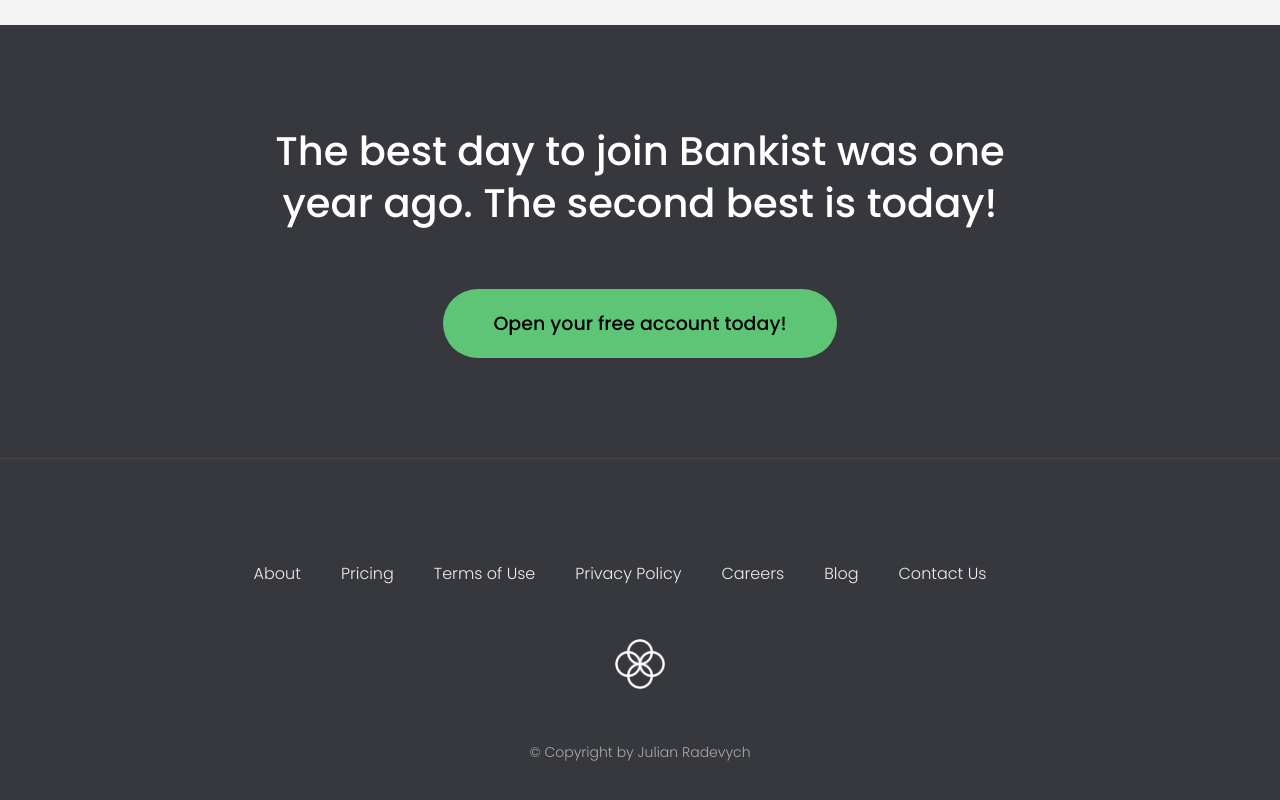
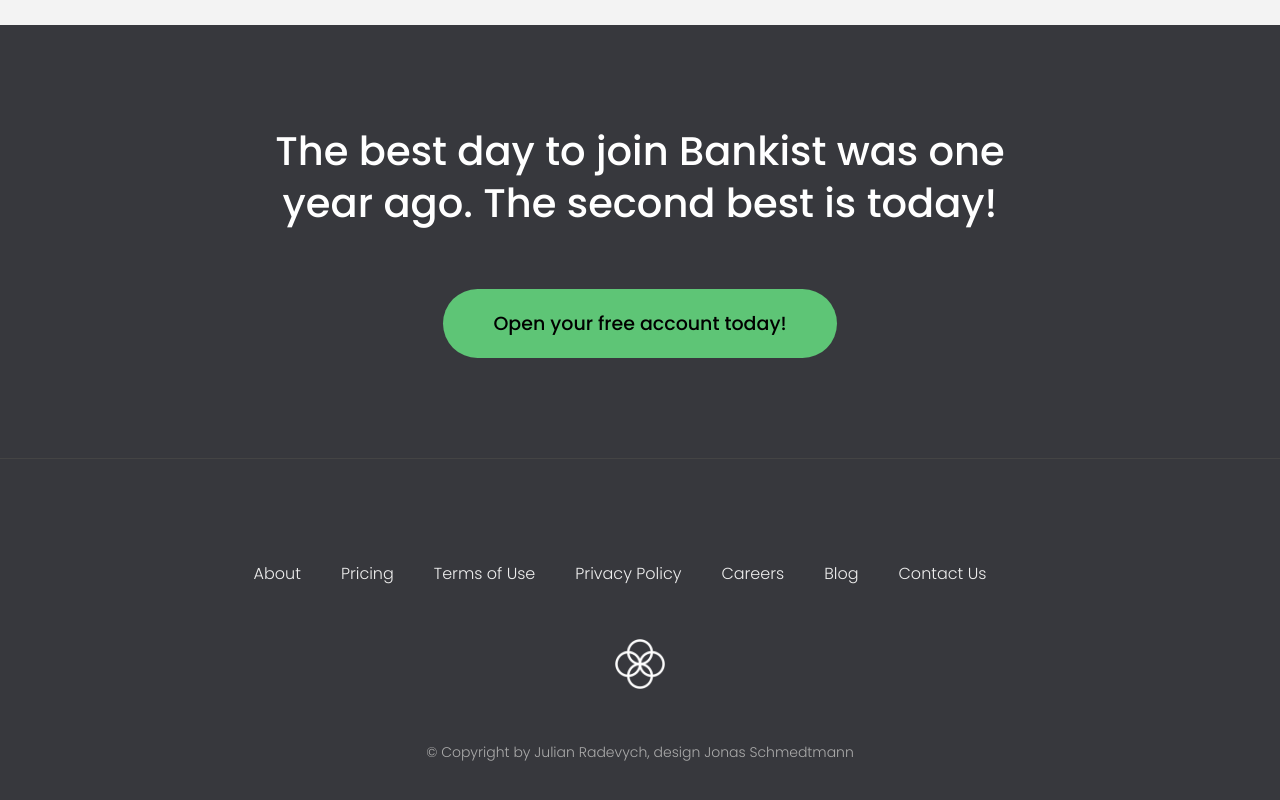
Before and after one commit to radevich7/Bankist_landing_page, a plain HTML site: page index.html in a window 1280 px wide. Shown: the part 4171-4971 px from the top of the page. Drawn offline with Linux system fonts and the light colour scheme.

Commit message:
<Change:copyright text>

```diff
--- a/index.html
+++ b/index.html
@@ -319,7 +319,9 @@
         </li>
       </ul>
       <img src="img/icon.png" alt="Logo" class="footer__logo" />
-      <p class="footer__copyright">&copy; Copyright by Julian Radevych</p>
+      <p class="footer__copyright">
+        &copy; Copyright by Julian Radevych, design Jonas Schmedtmann
+      </p>
     </footer>
 
     <div class="modal hidden">
```
